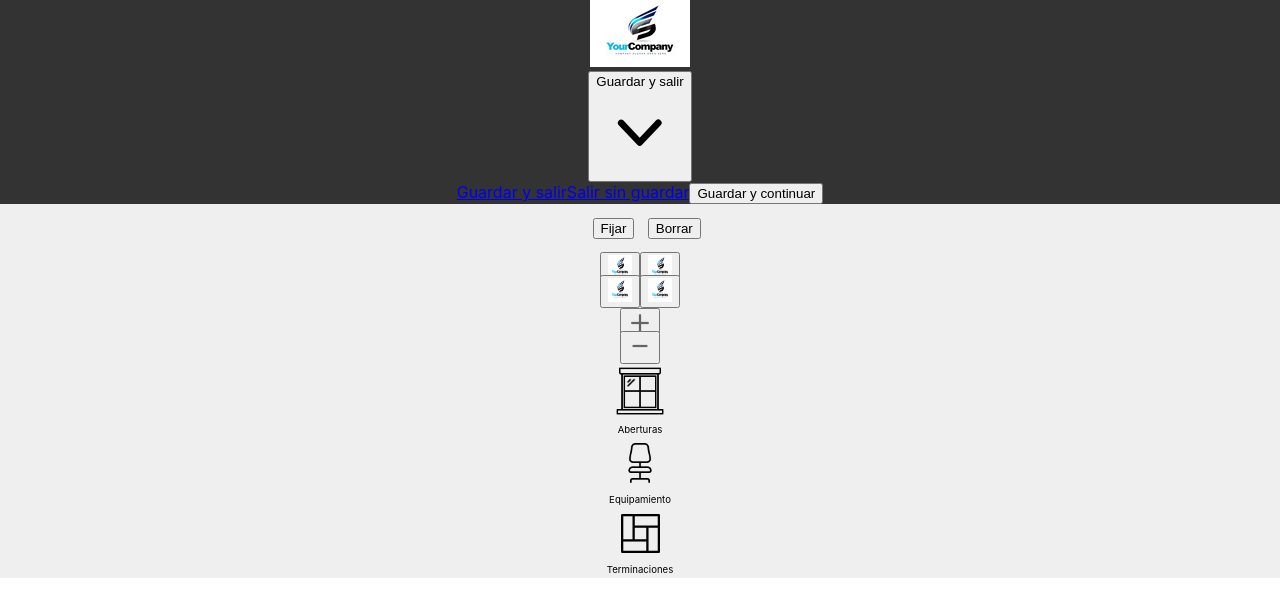
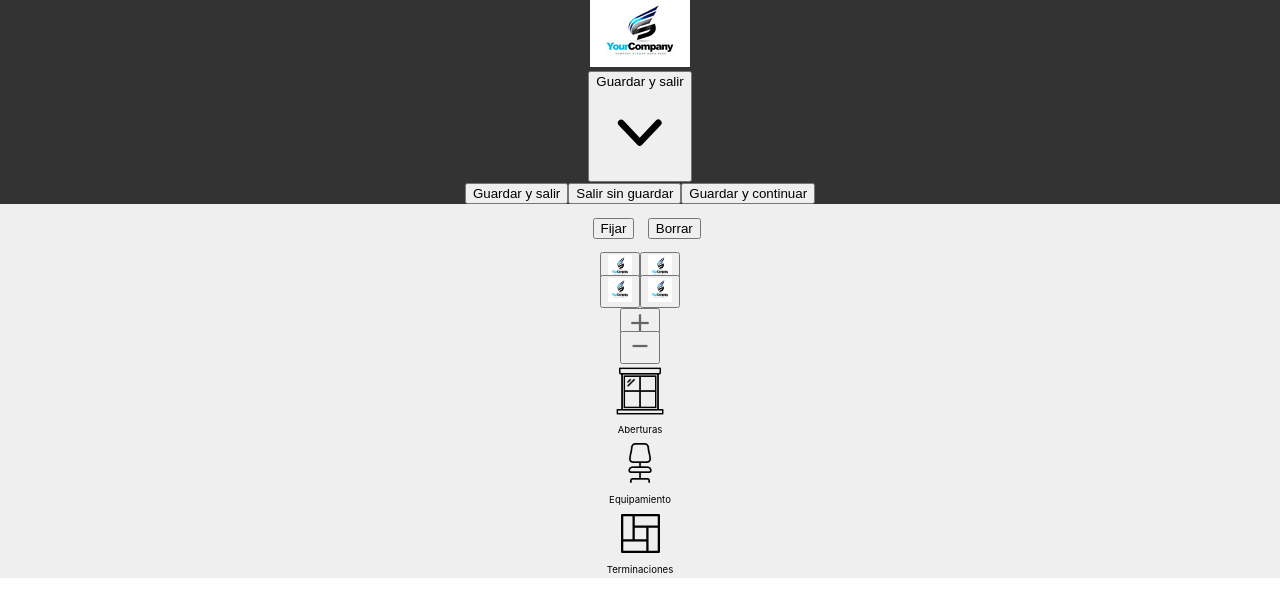
Before and after one commit to sbocaccio/react_demonstration, a React (Create React App) app in the folder light-it/: page / in a window 1280 px wide. Both pictures are taken after a click on the button "Guardar y salir". Shown: the top 616 px of the page. Built offline with nearby package versions, Linux system fonts and the light colour scheme.

Commit message:
Refactor SaveDropDown

```diff
--- a/light-it/src/components/SideBar/SideBarCollapsibleCategory.jsx
+++ b/light-it/src/components/SideBar/SideBarCollapsibleCategory.jsx
@@ -7,10 +7,13 @@ import SideBarCollapsibleCategoryItem from "./SideBarCollapsibleCategoryItem";
 export default function SideBarCollapsibleCategory({selectedCategory}) {
     const [items, setItems] = useState([]);
     const [selectedItem, setSelectedItem] = useState(null)
+    const [clickedOnCategory, setClickedOnCategory] = useState(false)
+
 
     useEffect(() => {
         console.log('entre')
         setSelectedItem(null);
+        setClickedOnCategory(false);
 
         const fetchData = async () => {
             const categoriesClient = new CategoriesClient();
@@ -29,7 +32,7 @@ export default function SideBarCollapsibleCategory({selectedCategory}) {
             }
         };
         fetchData();
-    }, [selectedCategory]);
+    }, [selectedCategory, clickedOnCategory]);
 
 
     return !selectedItem? ( // TODO: Show a Spinner while fetching data.
@@ -40,7 +43,7 @@ export default function SideBarCollapsibleCategory({selectedCategory}) {
                     <button
                         className="shadow-blue-gray-900/5 text-black active:bg-gray-300 text-xs px-3 py-3 rounded shadow hover:shadow-md outline-none focus:outline-none mb-4 ease-linear transition-all duration-150 text-left flex items-center justify-between"
                         type="button"
-                        onClick={() => {setSelectedItem(item); }}
+                        onClick={() => {setClickedOnCategory(true); setSelectedItem(item); }}
                     >
                         <div className="text-xs text-grey font-semibold">{item.name}</div>
                         <img
--- a/light-it/src/components/TopBar/SaveDropDown.jsx
+++ b/light-it/src/components/TopBar/SaveDropDown.jsx
@@ -1,65 +1,38 @@
-import {Menu} from "@headlessui/react";
-import {ChevronDownIcon} from "@heroicons/react/20/solid";
+import { Menu } from "@headlessui/react";
+import { ChevronDownIcon } from "@heroicons/react/20/solid";
 
-function classNames(...classes) {
-    return classes.filter(Boolean).join(' ')
-}
+export default function SaveDropDown() {
+    const menuItems = [
+        { label: "Guardar y salir"},
+        { label: "Salir sin guardar"},
+        { label: "Guardar y continuar"},
+    ];
 
-export default function SaveDropDown(){
     return (
         <Menu as="div" className="relative inline-block text-left">
             <div>
                 <Menu.Button className="inline-flex w-full justify-center gap-x-1.5 rounded-md bg-white px-3 py-2 text-sm text-gray-900 shadow-sm ring-1 ring-inset ring-gray-300 hover:bg-gray-50">
                     Guardar y salir
                     <ChevronDownIcon className="-mr-1 h-5 w-5 text-gray-400" aria-hidden="true" />
-
                 </Menu.Button>
             </div>
 
             <Menu.Items className="absolute right-0 z-10 mt-2 w-56 origin-top-right rounded-md bg-white shadow-lg ring-1 ring-black ring-opacity-5 focus:outline-none">
                 <div className="py-1">
-                    <Menu.Item>
-                        {({ active }) => (
-                            <a
-                                href="#"
-                                className={classNames(
-                                    active ? 'bg-gray-100 text-gray-900' : 'text-gray-700',
-                                    'block px-4 py-2 text-sm'
-                                )}
-                            >
-                                Guardar y salir
-                            </a>
-                        )}
-                    </Menu.Item>
-                    <Menu.Item>
-                        {({ active }) => (
-                            <a
-                                href="#"
-                                className={classNames(
-                                    active ? 'bg-gray-100 text-gray-900' : 'text-gray-700',
-                                    'block px-4 py-2 text-sm'
-                                )}
-                            >
-                                Salir sin guardar
-                            </a>
-                        )}
-                    </Menu.Item>
-                    <Menu.Item>
-                        {({ active }) => (
-                            <button
-                                type="submit"
-                                className={classNames(
-                                    active ? 'bg-gray-100 text-gray-900' : 'text-gray-700',
-                                    'block w-full px-4 py-2 text-left text-sm'
-                                )}
-                            >
-                                Guardar y continuar
-                            </button>
-                        )}
-                    </Menu.Item>
+                    {menuItems.map((item, index) => (
+                        <Menu.Item key={index}>
+                            {({ active }) =>
+                                    <button
+                                        type="submit"
+                                        className={`block w-full px-4 py-2 text-left text-sm text-gray-700`}
+                                    >
+                                        {item.label}
+                                    </button>
+                            }
+                        </Menu.Item>
+                    ))}
                 </div>
             </Menu.Items>
         </Menu>
-    )
-
+    );
 }
```
